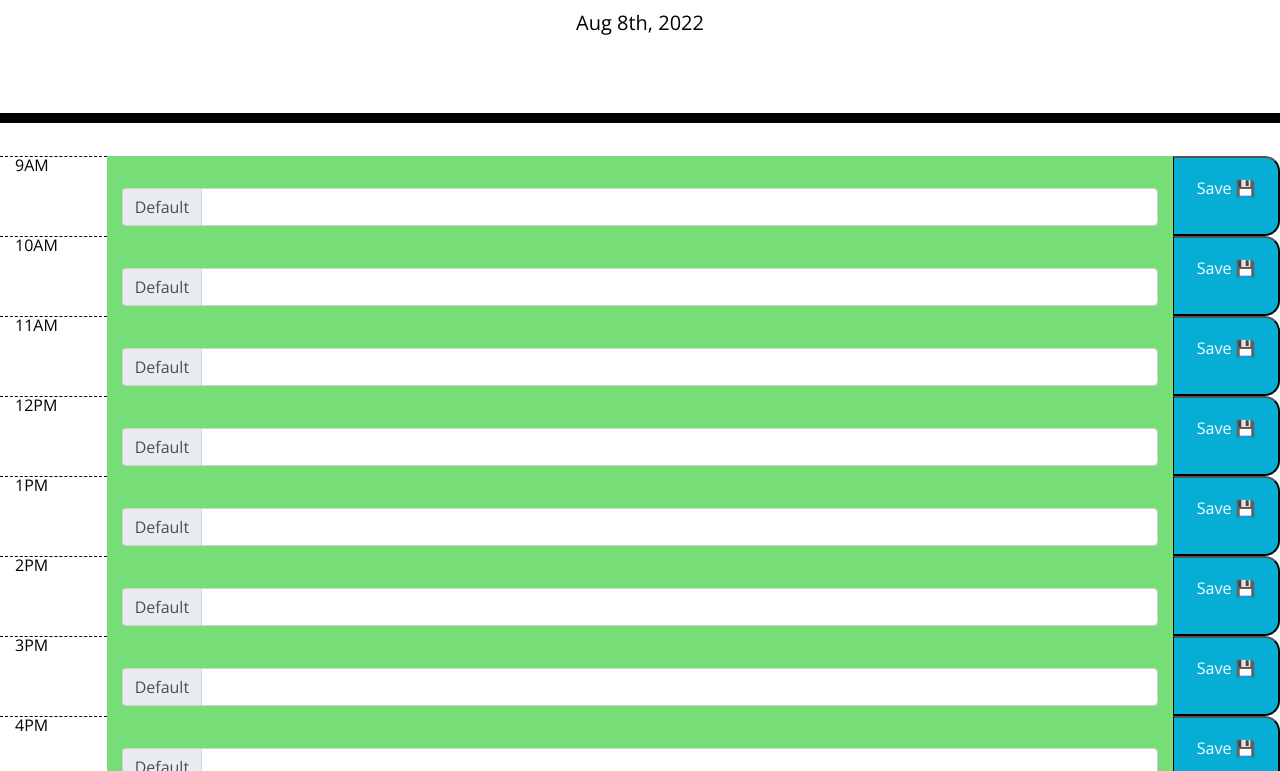
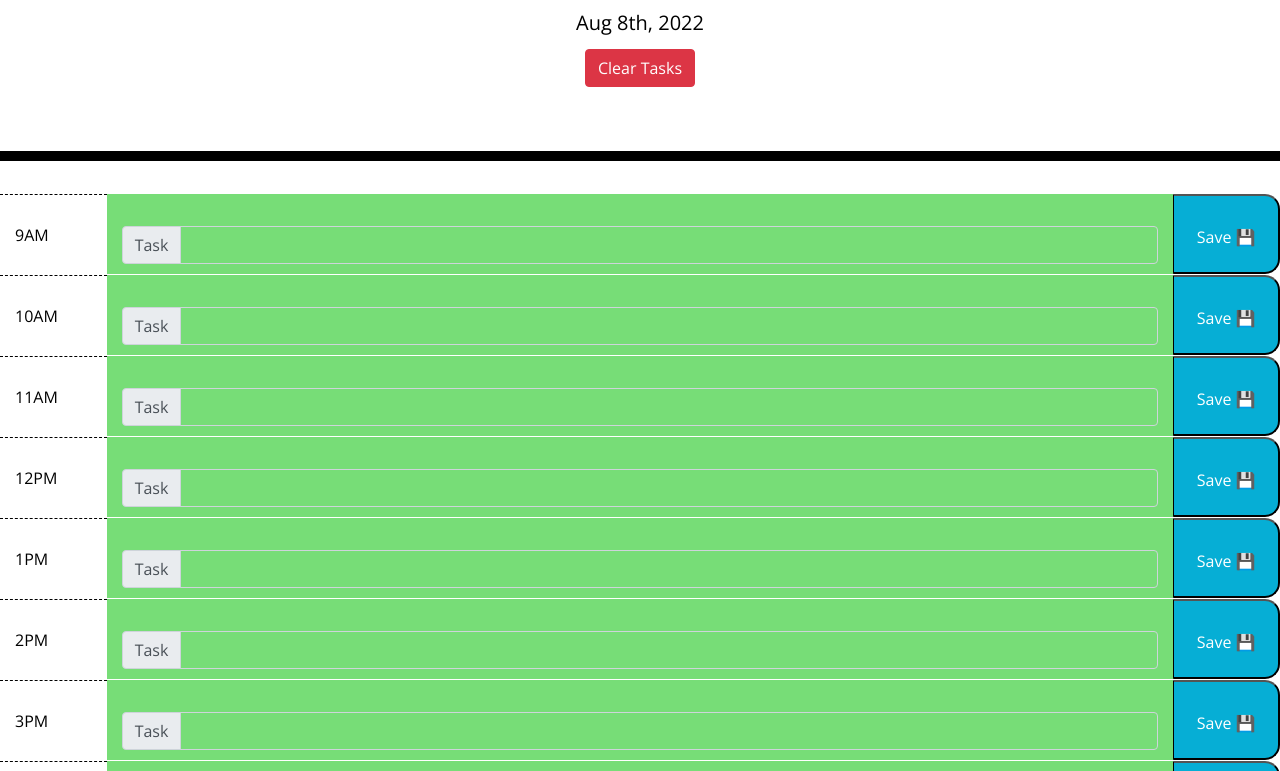
Before and after one commit to LittMarque27/todays-work-schedule, a plain HTML site: page index.html in a window 1280 px wide. Shown: the part 181-952 px from the top of the page. Drawn offline with nearby package versions, Linux system fonts and the light colour scheme.

Commit message:
Cleaned up styling, drafted READNE, and entered comments

```diff
--- a/assets/css/style.css
+++ b/assets/css/style.css
@@ -26,14 +26,20 @@ textarea {
   height: 80px;
 }
 
+/* Transparent input */
+.description div input {
+  background-color: transparent;
+}
+
 .time-block {
   text-align: center;
   border-radius: 15px;
 }
 
+/* Added pixel to display border */
 .row {
-  /* white-space: pre-wrap; */
-  height: 80px;
+  white-space: pre-wrap;
+  height: 81px;
   border-top: 1px solid white;
 }
 
@@ -43,6 +49,7 @@ textarea {
   border-top: 1px dashed #000000;
 }
 
+/* leveraged starter code for MomentJS comparison loop */
 .past {
   background-color: #d3d3d3;
   color: white;
--- a/assets/js/script.js
+++ b/assets/js/script.js
@@ -1,34 +1,18 @@
-//Moment JS
-//var dateTime = now
+//Moment JS variables
 var dateTime = moment().format("MMM Do, YYYY");
-//var currentHOU
 var currentHour = moment().format("H");
 console.log(currentHour)
 
 //array hours slots
-// var hours = $(".container").children().children(".hour");
-
-// var timeBlock = $(".hour").html().trim()
-// console.log(hours.html().trim())
-//array text slots
-// var tasks = $("#customTime")
-
-// console.log(hours)
-
-// var thisTimeEl = $(".thisTime")
-// console.log(thisTimeEl.html())
-
 var timeSlots = [9, 10, 11, 12, 13, 14, 15, 16, 17]
 console.log(timeSlots);
 
 $("#currentDay").text(dateTime);
 
 function timeColor() {
-
-
     for (var i = 0; i < timeSlots.length; i++) {
 
-        var taskBlock = $(".container").children().eq(i).children().eq(1)
+        var taskBlock = $(".container").children().eq(i).children().eq(1);
 
         if ((timeSlots[i]) < currentHour) {
             taskBlock.addClass("past")
@@ -37,57 +21,42 @@ function timeColor() {
         } else {
             taskBlock.addClass("present")
         }
-    }
+    };
 };
 
-timeColor()
+timeColor();
+
+//event and functions for task local storage
 
 var containerEl = $(".container");
 
 containerEl.on("click", ".saveBtn", function (event) {
     var inputClass = event.currentTarget.attributes[1].nodeValue;
-    console.log(inputClass)
-    var inputValue = $("."+ inputClass).val()
-    console.log(inputValue)
-    localStorage.setItem(inputClass, inputValue)
-})
+    console.log(inputClass);
+    var inputValue = $("."+ inputClass).val();
+    console.log(inputValue);
+    localStorage.setItem(inputClass, inputValue);
+});
 
 function displayTask() {
-    $(".9am").val(localStorage.getItem("9am"))
-    $(".10am").val(localStorage.getItem("10am"))
-    $(".11am").val(localStorage.getItem("11am"))
-    $(".12pm").val(localStorage.getItem("12pm"))
-    $(".1pm").val(localStorage.getItem("1pm"))
-    $(".2pm").val(localStorage.getItem("2pm"))
-    $(".3pm").val(localStorage.getItem("3pm"))
-    $(".4pm").val(localStorage.getItem("4pm"))
+    $(".9am").val(localStorage.getItem("9am"));
+    $(".10am").val(localStorage.getItem("10am"));
+    $(".11am").val(localStorage.getItem("11am"));
+    $(".12pm").val(localStorage.getItem("12pm"));
+    $(".1pm").val(localStorage.getItem("1pm"));
+    $(".2pm").val(localStorage.getItem("2pm"));
+    $(".3pm").val(localStorage.getItem("3pm"));
+    $(".4pm").val(localStorage.getItem("4pm"));
     $(".5pm").val(localStorage.getItem("5pm"))
-}
+};
 
-displayTask()
+displayTask();
 
+//Button for clearing local storage
 
-//localStorage.clear
-// if($(".container").children().eq(0).children().eq(0) !== currentHOUR) {
-//     $(".container").children().eq(0).children().eq(1).addClass("future")
-// }
+var clearBtn = $("#custom-clear");
 
-
-// if(9 < currentHour) {
-//     $(".container").children().eq(0).children().eq(1).addClass("past");
-// } else if (9 > currentHour) {
-//     tasks.addClass("future");
-// } else {
-//     tasks.addClass("present");
-// };
-
-
-
-
-//For loop for checking hour
-
-//call function
-
-//local storage
-
-//Clear local storage???
+clearBtn.on("click", function() {
+    localStorage.clear();
+    location.reload();
+})
--- a/index.html
+++ b/index.html
@@ -27,17 +27,21 @@
       <h1 class="display-3">Work Day Scheduler</h1>
       <p class="lead">A simple calendar app for scheduling your work day</p>
       <p id="currentDay" class="lead"></p>
+      <!-- Added button to clear local storage -->
+      <div>
+        <button type="button" class="btn btn-danger" id="custom-clear">Clear Tasks</button>
+      </div>
     </header>
     <div class="col-12 container">
-      <!-- Timeblocks go here -->
+      <!-- Used bootstrap grid to create time blocks; input and button data class/attribute used for local storage -->
       <div class="row">
         <div class="col-1 hour">
           <p class= "thisTime">9AM</p>
         </div>
-        <div class="col-10 description #customTime">
+        <div class="col-10 description">
           <div class="input-group mb-3">
             <div class="input-group-prepend">
-              <span class="input-group-text" id="inputGroup-sizing-default">Default</span>
+              <span class="input-group-text" id="inputGroup-sizing-default">Task</span>
             </div>
             <input type="text" class="form-control 9am" aria-label="Default" aria-describedby="inputGroup-sizing-default">
           </div>
@@ -54,7 +58,7 @@
         <div class="col-10 description">
           <div class="input-group mb-3">
             <div class="input-group-prepend">
-              <span class="input-group-text" id="inputGroup-sizing-default">Default</span>
+              <span class="input-group-text" id="inputGroup-sizing-default">Task</span>
             </div>
             <input type="text" class="form-control 10am" aria-label="Default" aria-describedby="inputGroup-sizing-default">
           </div>
@@ -71,7 +75,7 @@
         <div class="col-10 description">
           <div class="input-group mb-3">
             <div class="input-group-prepend">
-              <span class="input-group-text" id="inputGroup-sizing-default">Default</span>
+              <span class="input-group-text" id="inputGroup-sizing-default">Task</span>
             </div>
             <input type="text" class="form-control 11am" aria-label="Default" aria-describedby="inputGroup-sizing-default">
           </div>
@@ -88,7 +92,7 @@
         <div class="col-10 description">
           <div class="input-group mb-3">
             <div class="input-group-prepend">
-              <span class="input-group-text" id="inputGroup-sizing-default">Default</span>
+              <span class="input-group-text" id="inputGroup-sizing-default">Task</span>
             </div>
             <input type="text" class="form-control 12pm" aria-label="Default" aria-describedby="inputGroup-sizing-default">
           </div>
@@ -105,7 +109,7 @@
         <div class="col-10 description">
           <div class="input-group mb-3">
             <div class="input-group-prepend">
-              <span class="input-group-text" id="inputGroup-sizing-default">Default</span>
+              <span class="input-group-text" id="inputGroup-sizing-default">Task</span>
             </div>
             <input type="text" class="form-control 1pm" aria-label="Default" aria-describedby="inputGroup-sizing-default">
           </div>
@@ -122,7 +126,7 @@
         <div class="col-10 description">
           <div class="input-group mb-3">
             <div class="input-group-prepend">
-              <span class="input-group-text" id="inputGroup-sizing-default">Default</span>
+              <span class="input-group-text" id="inputGroup-sizing-default">Task</span>
             </div>
             <input type="text" class="form-control 2pm" aria-label="Default" aria-describedby="inputGroup-sizing-default">
           </div>
@@ -139,7 +143,7 @@
         <div class="col-10 description">
           <div class="input-group mb-3">
             <div class="input-group-prepend">
-              <span class="input-group-text" id="inputGroup-sizing-default">Default</span>
+              <span class="input-group-text" id="inputGroup-sizing-default">Task</span>
             </div>
             <input type="text" class="form-control 3pm" aria-label="Default" aria-describedby="inputGroup-sizing-default">
           </div>
@@ -156,7 +160,7 @@
         <div class="col-10 description">
           <div class="input-group mb-3">
             <div class="input-group-prepend">
-              <span class="input-group-text" id="inputGroup-sizing-default">Default</span>
+              <span class="input-group-text" id="inputGroup-sizing-default">Task</span>
             </div>
             <input type="text" class="form-control 4pm" aria-label="Default" aria-describedby="inputGroup-sizing-default">
           </div>
@@ -173,7 +177,7 @@
         <div class="col-10 description">
           <div class="input-group mb-3">
             <div class="input-group-prepend">
-              <span class="input-group-text" id="inputGroup-sizing-default">Default</span>
+              <span class="input-group-text" id="inputGroup-sizing-default">Task</span>
             </div>
             <input type="text" class="form-control 5pm" aria-label="Default" aria-describedby="inputGroup-sizing-default">
           </div>
```
Also changed, not shown: assets/images/schedule-full.png (added), 1 other file.
